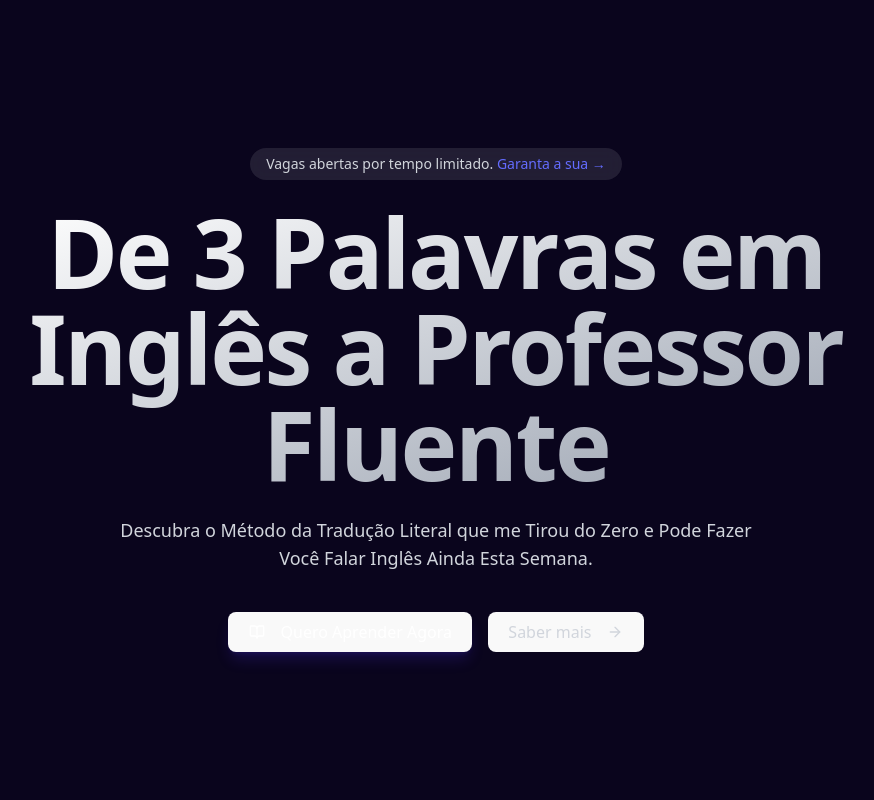
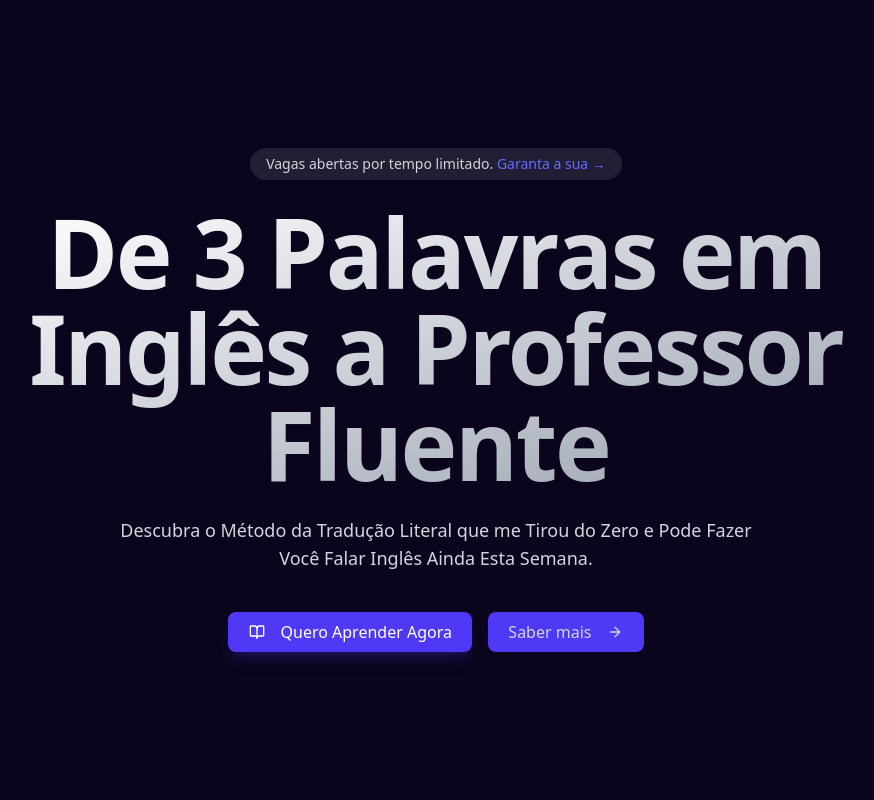
Before and after one commit to heltonbts/landingpage-eduardo, a React (Vite) app: page / in a window 1280 px wide. Shown: the top 800 px of the page, without its empty margins (204-1078 px from the left). Built offline with nearby package versions, Linux system fonts and the light colour scheme.

Commit message:
feat: chance images

```diff
--- a/src/App.tsx
+++ b/src/App.tsx
@@ -63,11 +63,11 @@ function app() {
             variants={itemVariants}
             className="mt-4 flex flex-col items-center gap-4 sm:flex-row"
           >
-            <Button size="lg" className="bg-indigo-600 hover:bg-indigo-500 text-white font-semibold shadow-lg shadow-indigo-600/20">
+            <Button size="lg" className="!bg-indigo-600 hover:bg-indigo-500 text-white font-semibold shadow-lg shadow-indigo-600/20">
               <BookOpen className="mr-2 h-5 w-5" />
               Quero Aprender Agora
             </Button>
-            <Button size="lg" variant="ghost" className="group text-gray-300 hover:text-white">
+            <Button size="lg" className="group text-gray-300 hover:text-white !bg-indigo-600 hover:bg-indigo-500">
               Saber mais
               <ArrowRight className="ml-2 h-4 w-4 transition-transform group-hover:translate-x-1" />
             </Button>
```
